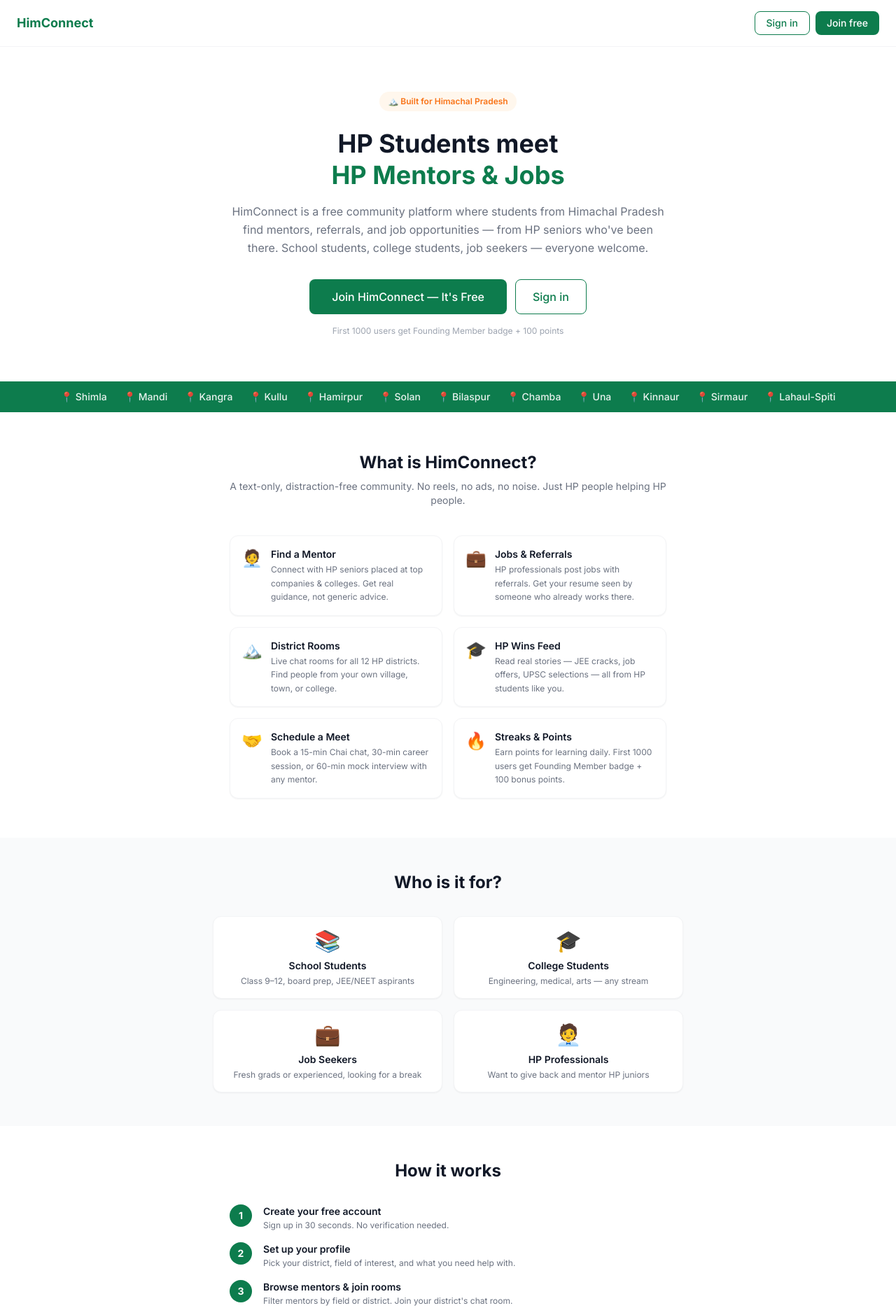
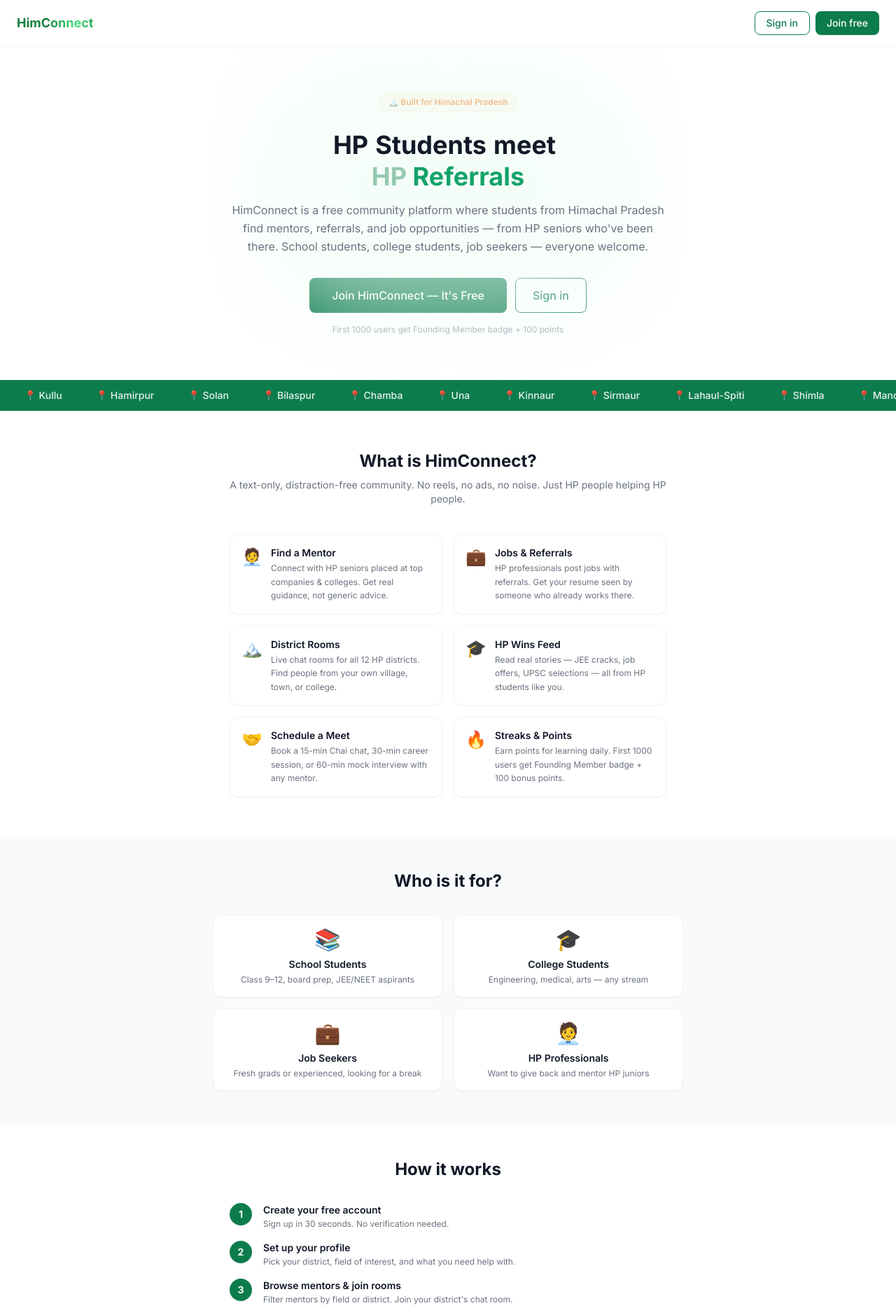
Before and after one commit to KrrishTapwal/himconnect, a React (Vite) app in the folder client/: page / in a window 1280 px wide. Shown: the top 1879 px of the page at 70% size. Built offline with nearby package versions, Linux system fonts and the light colour scheme; no server answers; the HTML template or start-up script is replaced by a standard one.

Commit message:
Add reactbits-style animations: BlurText, RotatingText, SpotlightCard, FadeIn, shiny logo

```diff
--- a/client/package.json
+++ b/client/package.json
@@ -10,6 +10,7 @@
   },
   "dependencies": {
     "axios": "^1.6.2",
+    "framer-motion": "^12.38.0",
     "react": "^18.2.0",
     "react-dom": "^18.2.0",
     "react-router-dom": "^6.21.0",
--- a/client/src/components/Navbar.jsx
+++ b/client/src/components/Navbar.jsx
@@ -27,7 +27,7 @@
     <>
       {/* top bar */}
       <header className="fixed top-0 left-0 right-0 z-40 bg-white border-b border-gray-100 h-12 flex items-center justify-between px-4">
-        <span className="font-bold text-green-700 text-base">HimConnect</span>
+        <span className="font-bold text-base shiny-text">HimConnect</span>
         <div className="flex items-center gap-3">
           <button className="relative" onClick={() => nav('/notifications')}>
             <span className="text-lg">🔔</span>
--- /dev/null
+++ b/client/src/components/ui/BlurText.jsx
@@ -0,0 +1,20 @@
+import { motion } from 'framer-motion';
+
+export default function BlurText({ text, delay = 0.06, className = '', once = true }) {
+  const words = text.split(' ');
+  return (
+    <span className={className}>
+      {words.map((word, i) => (
+        <motion.span
+          key={i}
+          initial={{ opacity: 0, filter: 'blur(12px)', y: 12 }}
+          animate={{ opacity: 1, filter: 'blur(0px)', y: 0 }}
+          transition={{ delay: i * delay, duration: 0.55, ease: [0.22, 1, 0.36, 1] }}
+          className="inline-block mr-[0.28em]"
+        >
+          {word}
+        </motion.span>
+      ))}
+    </span>
+  );
+}
--- /dev/null
+++ b/client/src/components/ui/FadeIn.jsx
@@ -0,0 +1,14 @@
+import { motion } from 'framer-motion';
+
+export default function FadeIn({ children, delay = 0, y = 18, className = '' }) {
+  return (
+    <motion.div
+      initial={{ opacity: 0, y }}
+      animate={{ opacity: 1, y: 0 }}
+      transition={{ delay, duration: 0.45, ease: [0.22, 1, 0.36, 1] }}
+      className={className}
+    >
+      {children}
+    </motion.div>
+  );
+}
--- /dev/null
+++ b/client/src/components/ui/RotatingText.jsx
@@ -0,0 +1,28 @@
+import { useState, useEffect } from 'react';
+import { motion, AnimatePresence } from 'framer-motion';
+
+export default function RotatingText({ items, interval = 2200, className = '' }) {
+  const [index, setIndex] = useState(0);
+
+  useEffect(() => {
+    const t = setInterval(() => setIndex(i => (i + 1) % items.length), interval);
+    return () => clearInterval(t);
+  }, [items.length, interval]);
+
+  return (
+    <span className={`inline-block relative ${className}`}>
+      <AnimatePresence mode="wait">
+        <motion.span
+          key={index}
+          initial={{ y: 24, opacity: 0, filter: 'blur(6px)' }}
+          animate={{ y: 0, opacity: 1, filter: 'blur(0px)' }}
+          exit={{ y: -24, opacity: 0, filter: 'blur(6px)' }}
+          transition={{ duration: 0.35, ease: [0.22, 1, 0.36, 1] }}
+          className="inline-block"
+        >
+          {items[index]}
+        </motion.span>
+      </AnimatePresence>
+    </span>
+  );
+}
--- /dev/null
+++ b/client/src/components/ui/SpotlightCard.jsx
@@ -0,0 +1,33 @@
+import { useRef, useState } from 'react';
+
+export default function SpotlightCard({ children, className = '', spotlightColor = 'rgba(34,197,94,0.13)' }) {
+  const ref = useRef(null);
+  const [pos, setPos] = useState({ x: 0, y: 0, opacity: 0 });
+
+  function onMove(e) {
+    const rect = ref.current.getBoundingClientRect();
+    setPos({ x: e.clientX - rect.left, y: e.clientY - rect.top, opacity: 1 });
+  }
+
+  function onLeave() {
+    setPos(p => ({ ...p, opacity: 0 }));
+  }
+
+  return (
+    <div
+      ref={ref}
+      className={`relative overflow-hidden ${className}`}
+      onMouseMove={onMove}
+      onMouseLeave={onLeave}
+    >
+      <div
+        className="pointer-events-none absolute inset-0 rounded-xl transition-opacity duration-300"
+        style={{
+          opacity: pos.opacity,
+          background: `radial-gradient(350px circle at ${pos.x}px ${pos.y}px, ${spotlightColor}, transparent 70%)`,
+        }}
+      />
+      {children}
+    </div>
+  );
+}
--- a/client/src/index.css
+++ b/client/src/index.css
@@ -10,19 +10,19 @@
 
 @layer components {
   .btn-primary {
-    @apply bg-green-700 text-white px-4 py-2 rounded-lg font-medium hover:bg-green-800 transition-colors disabled:opacity-50 disabled:cursor-not-allowed;
+    @apply bg-green-700 text-white px-4 py-2 rounded-lg font-medium hover:bg-green-800 active:scale-95 transition-all duration-150 disabled:opacity-50 disabled:cursor-not-allowed shadow-sm hover:shadow-md;
   }
   .btn-secondary {
-    @apply border border-green-700 text-green-700 px-4 py-2 rounded-lg font-medium hover:bg-green-50 transition-colors;
+    @apply border border-green-700 text-green-700 px-4 py-2 rounded-lg font-medium hover:bg-green-50 active:scale-95 transition-all duration-150;
   }
   .btn-orange {
-    @apply bg-orange-500 text-white px-4 py-2 rounded-lg font-medium hover:bg-orange-400 transition-colors disabled:opacity-50;
+    @apply bg-orange-500 text-white px-4 py-2 rounded-lg font-medium hover:bg-orange-400 active:scale-95 transition-all duration-150 disabled:opacity-50;
   }
   .card {
-    @apply bg-white border border-gray-100 rounded-xl p-4 shadow-sm;
+    @apply bg-white border border-gray-100 rounded-xl p-4 shadow-sm hover:shadow-md transition-shadow duration-200;
   }
   .input {
-    @apply w-full border border-gray-200 rounded-lg px-3 py-2 text-sm focus:outline-none focus:ring-2 focus:ring-green-700 focus:border-transparent;
+    @apply w-full border border-gray-200 rounded-lg px-3 py-2 text-sm focus:outline-none focus:ring-2 focus:ring-green-700 focus:border-transparent transition-shadow duration-150;
   }
   .badge {
     @apply text-xs font-medium px-2 py-0.5 rounded-full;
@@ -31,3 +31,30 @@
   .badge-orange { @apply badge bg-orange-50 text-orange-500; }
   .badge-gray { @apply badge bg-gray-100 text-gray-600; }
 }
+
+/* Shiny text animation */
+@keyframes shine {
+  0% { background-position: 200% center; }
+  100% { background-position: -200% center; }
+}
+.shiny-text {
+  background: linear-gradient(90deg, #15803d 30%, #4ade80 50%, #15803d 70%);
+  background-size: 200% auto;
+  background-clip: text;
+  -webkit-background-clip: text;
+  -webkit-text-fill-color: transparent;
+  animation: shine 3s linear infinite;
+}
+
+/* Marquee for district strip */
+@keyframes marquee {
+  from { transform: translateX(0); }
+  to { transform: translateX(-50%); }
+}
+.animate-marquee {
+  animation: marquee 25s linear infinite;
+}
+
+/* Scrollbar hide */
+.scrollbar-hide::-webkit-scrollbar { display: none; }
+.scrollbar-hide { -ms-overflow-style: none; scrollbar-width: none; }
--- a/client/src/pages/Landing.jsx
+++ b/client/src/pages/Landing.jsx
@@ -1,4 +1,9 @@
 import { useNavigate } from 'react-router-dom';
+import { motion } from 'framer-motion';
+import BlurText from '../components/ui/BlurText';
+import RotatingText from '../components/ui/RotatingText';
+import SpotlightCard from '../components/ui/SpotlightCard';
+import FadeIn from '../components/ui/FadeIn';
 
 const FEATURES = [
   { icon: '🧑‍💼', title: 'Find a Mentor', desc: 'Connect with HP seniors placed at top companies & colleges. Get real guidance, not generic advice.' },
@@ -10,6 +15,7 @@
 ];
 
 const DISTRICTS = ['Shimla', 'Mandi', 'Kangra', 'Kullu', 'Hamirpur', 'Solan', 'Bilaspur', 'Chamba', 'Una', 'Kinnaur', 'Sirmaur', 'Lahaul-Spiti'];
+const ROTATING_WORDS = ['Mentors', 'Opportunities', 'Referrals', 'Guidance', 'Community'];
 
 export default function Landing() {
   const nav = useNavigate();
@@ -18,8 +24,8 @@
     <div className="min-h-screen bg-white">
 
       {/* navbar */}
-      <header className="flex items-center justify-between px-6 py-4 border-b border-gray-100 sticky top-0 bg-white z-10">
-        <span className="font-bold text-green-700 text-lg">HimConnect</span>
+      <header className="flex items-center justify-between px-6 py-4 border-b border-gray-100 sticky top-0 bg-white/90 backdrop-blur-sm z-10">
+        <span className="font-bold text-lg shiny-text">HimConnect</span>
         <div className="flex gap-2">
           <button onClick={() => nav('/login')} className="btn-secondary text-sm px-4 py-1.5">Sign in</button>
           <button onClick={() => nav('/signup')} className="btn-primary text-sm px-4 py-1.5">Join free</button>
@@ -27,54 +33,85 @@
       </header>
 
       {/* hero */}
-      <section className="text-center px-6 py-16 max-w-2xl mx-auto">
-        <div className="inline-flex items-center gap-2 bg-orange-50 text-orange-500 text-xs font-semibold px-3 py-1.5 rounded-full mb-6">
+      <section className="relative text-center px-6 py-16 max-w-2xl mx-auto overflow-hidden">
+        {/* subtle bg glow */}
+        <div className="absolute top-0 left-1/2 -translate-x-1/2 w-[600px] h-[400px] bg-green-50 rounded-full blur-3xl opacity-60 pointer-events-none" />
+
+        <FadeIn delay={0}>
+          <div className="inline-flex items-center gap-2 bg-orange-50 text-orange-500 text-xs font-semibold px-3 py-1.5 rounded-full mb-6 border border-orange-100">
             🏔️ Built for Himachal Pradesh
           </div>
-        <h1 className="text-4xl font-bold text-gray-900 leading-tight mb-4">
-          HP Students meet<br />
-          <span className="text-green-700">HP Mentors & Jobs</span>
+        </FadeIn>
+
+        <h1 className="text-4xl font-bold text-gray-900 leading-tight mb-3">
+          <BlurText text="HP Students meet" delay={0.06} />
+          <br />
+          <span className="text-green-700">
+            HP <RotatingText items={ROTATING_WORDS} className="text-green-600" />
+          </span>
         </h1>
-        <p className="text-gray-500 text-base leading-relaxed mb-8">
+
+        <FadeIn delay={0.5}>
+          <p className="text-gray-500 text-base leading-relaxed mb-8 relative">
             HimConnect is a free community platform where students from Himachal Pradesh
             find mentors, referrals, and job opportunities — from HP seniors who've been there.
             School students, college students, job seekers — everyone welcome.
           </p>
+        </FadeIn>
+
+        <FadeIn delay={0.65}>
           <div className="flex gap-3 justify-center flex-wrap">
-          <button onClick={() => nav('/signup')} className="btn-primary px-8 py-3 text-base">
+            <motion.button
+              onClick={() => nav('/signup')}
+              whileHover={{ scale: 1.04 }}
+              whileTap={{ scale: 0.97 }}
+              className="btn-primary px-8 py-3 text-base"
+            >
               Join HimConnect — It's Free
-          </button>
-          <button onClick={() => nav('/login')} className="btn-secondary px-6 py-3 text-base">
+            </motion.button>
+            <motion.button
+              onClick={() => nav('/login')}
+              whileHover={{ scale: 1.04 }}
+              whileTap={{ scale: 0.97 }}
+              className="btn-secondary px-6 py-3 text-base"
+            >
               Sign in
-          </button>
+            </motion.button>
           </div>
           <p className="text-xs text-gray-400 mt-4">First 1000 users get Founding Member badge + 100 points</p>
+        </FadeIn>
       </section>
 
-      {/* districts strip */}
+      {/* districts marquee */}
       <div className="bg-green-700 py-3 overflow-hidden">
-        <div className="flex gap-6 animate-none whitespace-nowrap px-6 flex-wrap justify-center">
-          {DISTRICTS.map(d => (
-            <span key={d} className="text-white text-sm font-medium opacity-90">📍 {d}</span>
+        <div className="flex animate-marquee whitespace-nowrap w-max">
+          {[...DISTRICTS, ...DISTRICTS].map((d, i) => (
+            <span key={i} className="text-white text-sm font-medium opacity-90 mx-6">📍 {d}</span>
           ))}
         </div>
       </div>
 
       {/* what is it */}
       <section className="px-6 py-14 max-w-2xl mx-auto">
+        <FadeIn>
           <h2 className="text-2xl font-bold text-center text-gray-900 mb-2">What is HimConnect?</h2>
           <p className="text-center text-gray-500 text-sm mb-10">
             A text-only, distraction-free community. No reels, no ads, no noise. Just HP people helping HP people.
           </p>
+        </FadeIn>
         <div className="grid grid-cols-1 gap-4 sm:grid-cols-2">
-          {FEATURES.map(f => (
-            <div key={f.title} className="card flex gap-3 items-start">
+          {FEATURES.map((f, i) => (
+            <FadeIn key={f.title} delay={i * 0.07}>
+              <SpotlightCard className="card h-full">
+                <div className="flex gap-3 items-start">
                   <span className="text-2xl shrink-0">{f.icon}</span>
                   <div>
                     <p className="font-semibold text-sm text-gray-900">{f.title}</p>
                     <p className="text-xs text-gray-500 mt-0.5 leading-relaxed">{f.desc}</p>
                   </div>
                 </div>
+              </SpotlightCard>
+            </FadeIn>
           ))}
         </div>
       </section>
@@ -82,19 +119,23 @@
       {/* who is it for */}
       <section className="bg-gray-50 px-6 py-12">
         <div className="max-w-2xl mx-auto">
+          <FadeIn>
             <h2 className="text-2xl font-bold text-center text-gray-900 mb-8">Who is it for?</h2>
+          </FadeIn>
           <div className="grid grid-cols-2 gap-4">
             {[
               { icon: '📚', label: 'School Students', desc: 'Class 9–12, board prep, JEE/NEET aspirants' },
               { icon: '🎓', label: 'College Students', desc: 'Engineering, medical, arts — any stream' },
               { icon: '💼', label: 'Job Seekers', desc: 'Fresh grads or experienced, looking for a break' },
               { icon: '🧑‍💼', label: 'HP Professionals', desc: 'Want to give back and mentor HP juniors' },
-            ].map(item => (
-              <div key={item.label} className="card text-center">
+            ].map((item, i) => (
+              <FadeIn key={item.label} delay={i * 0.08}>
+                <SpotlightCard className="card text-center h-full">
                   <p className="text-3xl mb-2">{item.icon}</p>
                   <p className="font-semibold text-sm text-gray-900">{item.label}</p>
                   <p className="text-xs text-gray-500 mt-1">{item.desc}</p>
-              </div>
+                </SpotlightCard>
+              </FadeIn>
             ))}
           </div>
         </div>
@@ -102,34 +143,50 @@
 
       {/* how it works */}
       <section className="px-6 py-12 max-w-2xl mx-auto">
+        <FadeIn>
           <h2 className="text-2xl font-bold text-center text-gray-900 mb-8">How it works</h2>
+        </FadeIn>
         <div className="space-y-4">
           {[
             { step: '1', title: 'Create your free account', desc: 'Sign up in 30 seconds. No verification needed.' },
             { step: '2', title: 'Set up your profile', desc: 'Pick your district, field of interest, and what you need help with.' },
             { step: '3', title: 'Browse mentors & join rooms', desc: 'Filter mentors by field or district. Join your district\'s chat room.' },
             { step: '4', title: 'Request a meet', desc: 'Send a Chai / Career / Mock Interview request to any mentor.' },
-          ].map(item => (
-            <div key={item.step} className="flex gap-4 items-start">
-              <div className="w-8 h-8 bg-green-700 text-white rounded-full flex items-center justify-center text-sm font-bold shrink-0">
+          ].map((item, i) => (
+            <FadeIn key={item.step} delay={i * 0.1}>
+              <div className="flex gap-4 items-start">
+                <motion.div
+                  whileHover={{ scale: 1.1 }}
+                  className="w-8 h-8 bg-green-700 text-white rounded-full flex items-center justify-center text-sm font-bold shrink-0 shadow-sm"
+                >
                   {item.step}
-              </div>
+                </motion.div>
                 <div>
                   <p className="font-semibold text-sm text-gray-900">{item.title}</p>
                   <p className="text-xs text-gray-500 mt-0.5">{item.desc}</p>
                 </div>
               </div>
+            </FadeIn>
           ))}
         </div>
       </section>
 
       {/* CTA */}
-      <section className="bg-green-700 px-6 py-14 text-center">
+      <section className="relative bg-green-700 px-6 py-14 text-center overflow-hidden">
+        <div className="absolute inset-0 opacity-10"
+          style={{ backgroundImage: 'radial-gradient(circle at 20% 50%, white 1px, transparent 1px), radial-gradient(circle at 80% 50%, white 1px, transparent 1px)', backgroundSize: '40px 40px' }} />
+        <FadeIn>
           <h2 className="text-2xl font-bold text-white mb-3">Ready to connect with HP?</h2>
           <p className="text-green-100 text-sm mb-6">Join free. No spam. No ads. Just community.</p>
-        <button onClick={() => nav('/signup')} className="bg-white text-green-700 font-bold px-8 py-3 rounded-xl hover:bg-green-50 transition-colors text-base">
+          <motion.button
+            onClick={() => nav('/signup')}
+            whileHover={{ scale: 1.05 }}
+            whileTap={{ scale: 0.97 }}
+            className="bg-white text-green-700 font-bold px-8 py-3 rounded-xl hover:bg-green-50 transition-colors text-base shadow-lg"
+          >
             Get Started — It's Free
-        </button>
+          </motion.button>
+        </FadeIn>
       </section>
 
       {/* footer */}
```
Also changed, not shown: client/src/components/JobCard.jsx (+9 -4 lines), client/src/components/MentorCard.jsx (+13 -6 lines), client/src/components/PostCard.jsx (+17 -5 lines), client/src/components/ui/GradientText.jsx (added, +7 -0 lines), 1 other file (tests, documents, lock files or other folders). Lines whose indentation alone changed are shown as unchanged.
